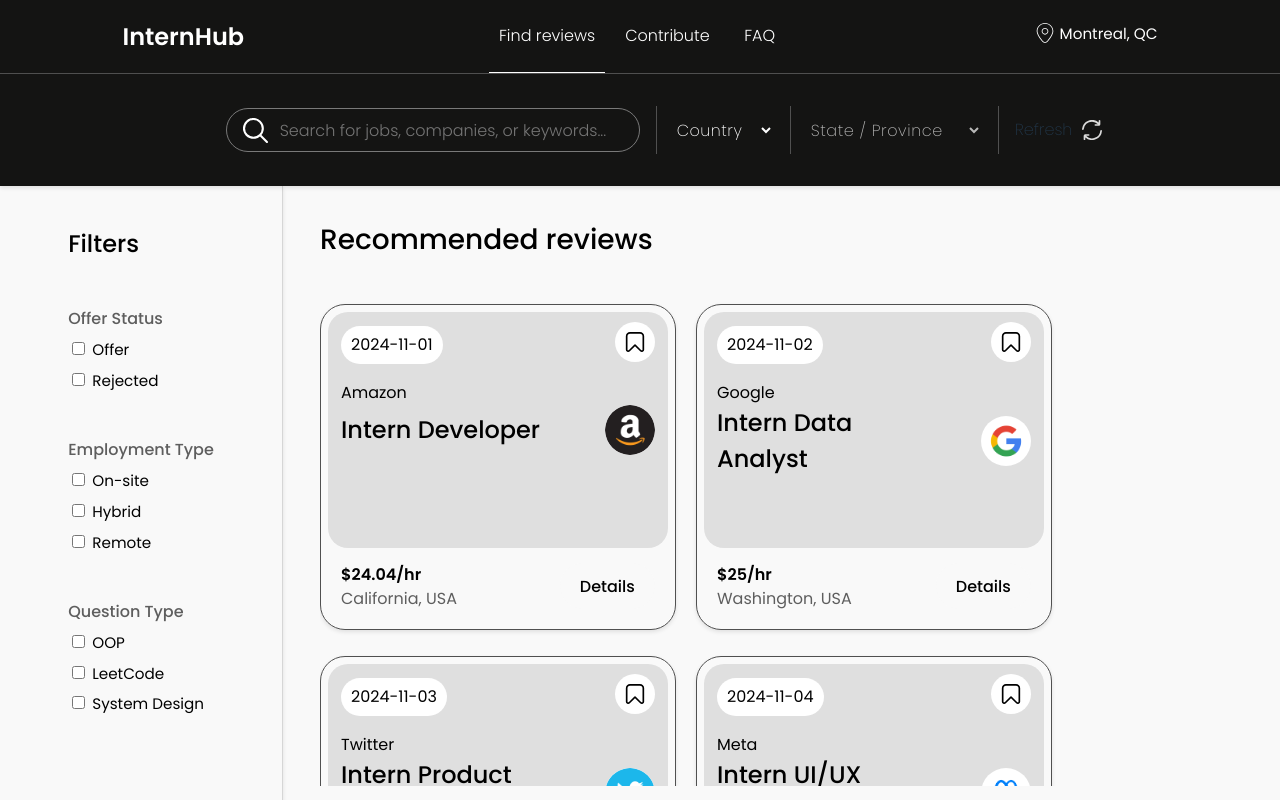
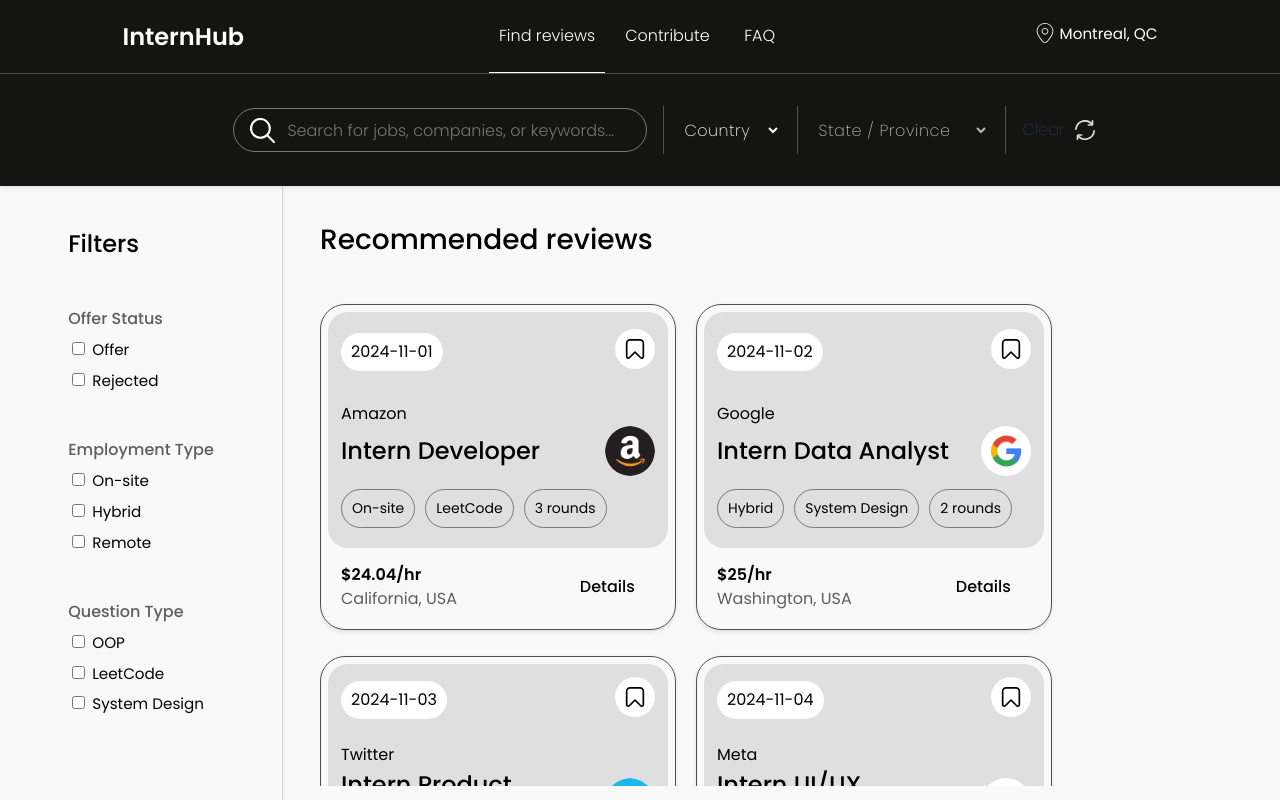
Before and after one commit to Toledo777/intern-hub, a React (Vite) app in the folder intern-hub-project/: page / in a window 1280 px wide. Built offline with nearby package versions, Linux system fonts and the light colour scheme.

Commit message:
Updated components and styling

```diff
--- a/intern-hub-project/index.html
+++ b/intern-hub-project/index.html
@@ -2,7 +2,7 @@
 <html lang="en">
   <head>
     <meta charset="UTF-8" />
-    <!-- <link rel="icon" type="image/svg+xml" href="/vite.svg" /> -->
+    <link rel="icon" type="" href="./src/assets/logo/internhub.png" />
     <meta name="viewport" content="width=device-width, initial-scale=1.0" />
     <title>InternHub</title>
     <link rel="preconnect" href="https://fonts.googleapis.com">
--- a/intern-hub-project/src/components/ReviewList/ReviewCard.module.css
+++ b/intern-hub-project/src/components/ReviewList/ReviewCard.module.css
@@ -9,6 +9,7 @@
     max-height: 310px;
     border-radius: 25px;
     color: black;
+    transition: 1s ease;
 }
 
 .reviewCard:hover {
@@ -20,6 +21,9 @@
     border-radius: 20px;
     min-height: 210px;
     background-color: rgb(223, 223, 223);
+    display: flex;
+    flex-direction: column;
+    justify-content: space-around;
 }
 
 .dateSection {
@@ -59,7 +63,7 @@
 
 .positionSection h3 {
     margin: 0;
-    max-width: 230px;
+    max-width: 250px;
 }
 
 .reviewDetails {
@@ -107,3 +111,29 @@
     background-color: white;
     border-radius: 25px;
 }
+
+.reviewBadges {
+    display: flex;
+    flex-wrap: wrap;
+    flex-direction: row;
+    column-gap: 10px;
+    row-gap: 5px;
+    transition: all 0.7s ease;
+}
+
+.reviewBadges p {
+    padding: 8px 10px 8px 10px;
+    border-radius: 25px;
+    border: 1px solid #797979;
+    white-space: nowrap;
+    margin: 0;
+    font-size: 14px;
+}
+
+.reviewCard.expand .reviewBadges {
+    flex-wrap: nowrap;
+}
+
+.reviewCard.expand {
+    width: 716px;
+}
--- a/intern-hub-project/src/components/ReviewList/ReviewCard.tsx
+++ b/intern-hub-project/src/components/ReviewList/ReviewCard.tsx
@@ -1,5 +1,5 @@
 /// <reference types="vite-plugin-svgr/client" />
-import React from "react";
+import React, { useState } from "react";
 import styles from "./ReviewCard.module.css";
 import BookmarkIcon from "../../assets/bookmark.svg?react";
 
@@ -12,11 +12,34 @@
   jobDate: string;
   jobSalary: number;
   jobLogo: string;
+  jobQuestionType: string;
+  jobRounds: number;
+  jobType: string;
+  jobSignOnBonus: number;
 }
 
-const ReviewCard: React.FC<ReviewCardProps> = ({ jobTitle, jobDate, jobCompany, jobSalary, jobCountry, jobCity, jobLogo }) => {
-  return (
-    <div className={styles.reviewCard}>
+const ReviewCard: React.FC<ReviewCardProps> = ({
+    jobTitle,
+    jobDate,
+    jobCompany,
+    jobSalary,
+    jobCountry,
+    jobCity,
+    jobLogo,
+    jobQuestionType,
+    jobRounds,
+    jobType,
+    jobAdditionalComments,
+    jobSignOnBonus,
+  }) => {
+    const [isExpanded, setIsExpanded] = useState(false);
+
+    function handleDetailsClick() {
+      setIsExpanded(!isExpanded);
+    }
+
+    return (
+    <div className={`${styles.reviewCard} ${isExpanded ? styles.expand : ""}`}>
       <div className={styles.reviewContent}>
 
         <div className={styles.dateSection}>
@@ -35,6 +58,20 @@
             </div>
         </div>
 
+        <div className={styles.reviewBadges}>
+            {!isExpanded && (
+              <>
+                <p>{jobType}</p>
+                <p>{jobQuestionType}</p>
+                <p>{jobRounds} rounds</p>
+              </>)}
+            {isExpanded && (
+                <>
+                <p>{jobAdditionalComments}</p>
+                <p>${jobSignOnBonus} Bonus</p>
+                </>)}
+        </div>
+
       </div>
 
       <div className={styles.reviewDetails}>
@@ -43,7 +80,7 @@
             <p className={styles.location}>{jobCity}, {jobCountry}</p>
         </div>
         <div className={styles.rightDetails}>
-            <button className={styles.detailsBtn}>Details</button>
+            <button className={styles.detailsBtn} onClick={handleDetailsClick}>Details</button>
         </div>
       </div>
     </div>
--- a/intern-hub-project/src/components/ReviewList/ReviewList.tsx
+++ b/intern-hub-project/src/components/ReviewList/ReviewList.tsx
@@ -35,6 +35,10 @@
               jobDate={job.datePosted}
               jobSalary={job.salary}
               jobLogo={job.logo}
+              jobQuestionType={job.questionType}
+              jobRounds={job.numberOfRounds}
+              jobType={job.type}
+              jobSignOnBonus={job.signOnBonus}
             />
           ))
         ) : (
--- a/intern-hub-project/src/components/Searchbar/Searchbar.tsx
+++ b/intern-hub-project/src/components/Searchbar/Searchbar.tsx
@@ -217,7 +217,7 @@
       <div className={styles.vertical_line}></div>
 
       <span className={styles.refreshBtn} onClick={handleRefresh}>
-        Refresh
+        Clear
         <RefreshIcon className={styles.refreshIcon}></RefreshIcon>
       </span>
     </div>
```
Also changed, not shown: intern-hub-project/src/assets/logo/internhub.png (added).
